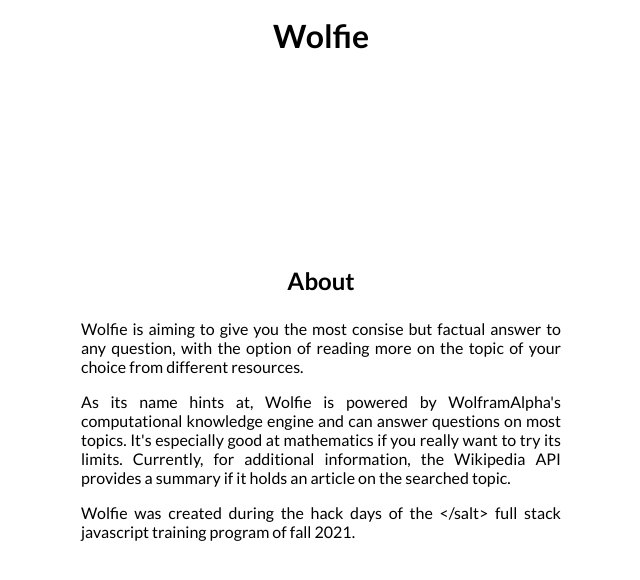
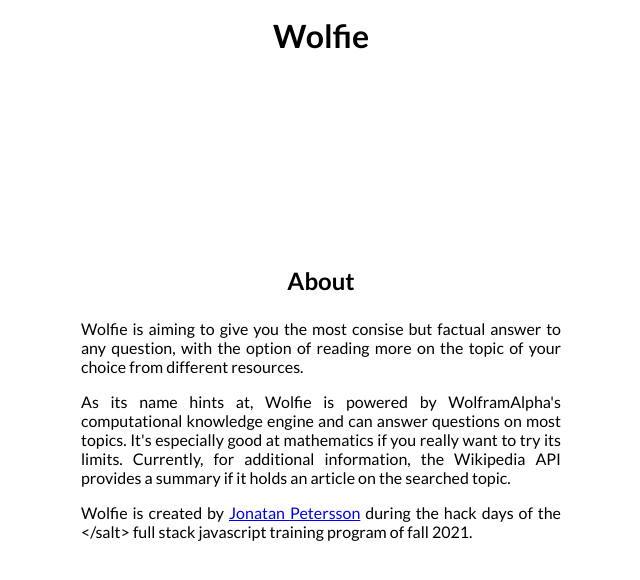
Before and after one commit to jonatanpetersson/wolfie, a React (Create React App) app: page /about in a window 1280 px wide. Shown: the top 580 px of the page, without its empty margins (319-959 px from the left). Built offline with nearby package versions, Linux system fonts and the light colour scheme.

Commit message:
testing to fix cors again, and agaainnnnn

```diff
--- a/src/Components/Main/About/About.js
+++ b/src/Components/Main/About/About.js
@@ -7,7 +7,7 @@
      <h2 className="about__title">About</h2>
      <p className="about__paragraph">Wolfie is aiming to give you the most consise but factual answer to any question, with the option of reading more on the topic of your choice from different resources.</p>
      <p className="about__paragraph">As its name hints at, Wolfie is powered by WolframAlpha's computational knowledge engine and can answer questions on most topics. It's especially good at mathematics if you really want to try its limits. Currently, for additional information, the Wikipedia API provides a summary if it holds an article on the searched topic.</p>
-     <p className="about__paragraph">Wolfie was created during the hack days of the &lt;/salt&gt; full stack javascript training program of fall 2021. </p>
+     <p className="about__paragraph">Wolfie is created by <a href="https://github.com/jonatanpetersson">Jonatan Petersson</a> during the hack days of the &lt;/salt&gt; full stack javascript training program of fall 2021. </p>
     </section>
   )
 }
```
Also changed, not shown: 1 other file (tests, documents, lock files or other folders).
